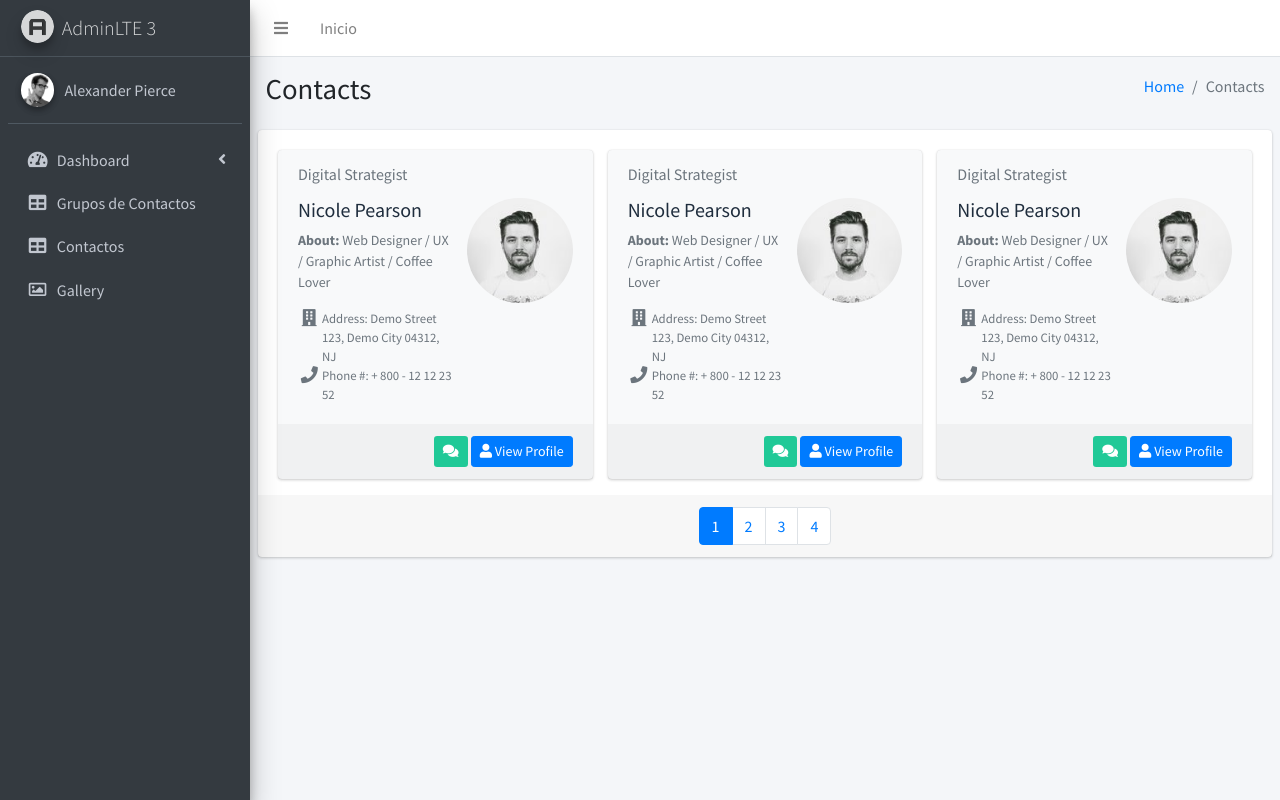
After one commit to mxcat1/AgendaWebDjango, a Django app: page /miscontactos/ in a window 1280 px wide. The commit adds this page. Run offline with Django 3.2, Linux system fonts and the light colour scheme; some libraries are stand-ins or nearby versions.

Commit message:
agregegando nueva pagina de contactos vista y ruta

```diff
--- /dev/null
+++ b/AgendaAPP/static/css/style.css
@@ -0,0 +1,7 @@
+.login-page {
+    background-image: url(../img/bglogin.jpg) !important;
+    background-size: cover;
+}
+.login-logo a{
+    color: #fff !important;
+}
--- a/AgendaAPP/templates/base/base.html
+++ b/AgendaAPP/templates/base/base.html
@@ -20,6 +20,8 @@
     <link rel="stylesheet" href="{% static 'css/toastr.min.css' %}">
     <!-- Theme style -->
     <link rel="stylesheet" href="{% static 'css/adminlte.min.css' %}">
+    <!-- My Style -->
+    <link rel="stylesheet" href="{% static 'css/style.css' %}">
     <!-- Google Font: Source Sans Pro -->
     <link href="https://fonts.googleapis.com/css?family=Source+Sans+Pro:300,400,400i,700" rel="stylesheet">
 </head>
--- a/AgendaAPP/templates/base/menuvertical.html
+++ b/AgendaAPP/templates/base/menuvertical.html
@@ -57,10 +57,17 @@
                 </li>
                 <li class="nav-item">
                     <a href="../calendar.html" class="nav-link">
-              <i class="nav-icon far fa-calendar-alt"></i>
+                        <i class="nav-icon fas fa-table"></i>
                         <p>
-                Calendar
-                <span class="badge badge-info right">2</span>
+                            Grupos de Contactos
+                        </p>
+                    </a>
+                </li>
+                <li class="nav-item">
+                    <a href="../calendar.html" class="nav-link">
+                        <i class="nav-icon fas fa-table"></i>
+                        <p>
+                            Contactos
                         </p>
                     </a>
                 </li>
--- /dev/null
+++ b/AgendaAPP/templates/pages/contactos.html
@@ -0,0 +1,172 @@
+{% extends 'base/base.html' %}
+{% load static %}
+
+{% block menu %}
+    {% include 'base/menuhorinzontal.html' %}
+    {% include 'base/menuvertical.html' %}
+
+{% endblock %}
+
+{% block body %}
+    <div class="content-wrapper">
+        <!-- Content Header (Page header) -->
+        <section class="content-header">
+            <div class="container-fluid">
+                <div class="row mb-2">
+                    <div class="col-sm-6">
+                        <h1>Contacts</h1>
+                    </div>
+                    <div class="col-sm-6">
+                        <ol class="breadcrumb float-sm-right">
+                            <li class="breadcrumb-item"><a href="#">Home</a></li>
+                            <li class="breadcrumb-item active">Contacts</li>
+                        </ol>
+                    </div>
+                </div>
+            </div><!-- /.container-fluid -->
+        </section>
+        <!-- Main content -->
+        <section class="content">
+
+            <!-- Default box -->
+            <div class="card card-solid">
+                <div class="card-body pb-0">
+                    <div class="row d-flex align-items-stretch">
+                        <div class="col-12 col-sm-6 col-md-4 d-flex align-items-stretch">
+                            <div class="card bg-light">
+                                <div class="card-header text-muted border-bottom-0">
+                                    Digital Strategist
+                                </div>
+                                <div class="card-body pt-0">
+                                    <div class="row">
+                                        <div class="col-7">
+                                            <h2 class="lead"><b>Nicole Pearson</b></h2>
+                                            <p class="text-muted text-sm"><b>About: </b> Web Designer / UX / Graphic
+                                                Artist / Coffee Lover </p>
+                                            <ul class="ml-4 mb-0 fa-ul text-muted">
+                                                <li class="small"><span class="fa-li"><i
+                                                        class="fas fa-lg fa-building"></i></span> Address: Demo Street
+                                                    123, Demo City 04312, NJ
+                                                </li>
+                                                <li class="small"><span class="fa-li"><i class="fas fa-lg fa-phone"></i></span>
+                                                    Phone #: + 800 - 12 12 23 52
+                                                </li>
+                                            </ul>
+                                        </div>
+                                        <div class="col-5 text-center">
+                                            <img src="{% static 'img/user1-128x128.jpg' %}" alt=""
+                                                 class="img-circle img-fluid">
+                                        </div>
+                                    </div>
+                                </div>
+                                <div class="card-footer">
+                                    <div class="text-right">
+                                        <a href="#" class="btn btn-sm bg-teal">
+                                            <i class="fas fa-comments"></i>
+                                        </a>
+                                        <a href="#" class="btn btn-sm btn-primary">
+                                            <i class="fas fa-user"></i> View Profile
+                                        </a>
+                                    </div>
+                                </div>
+                            </div>
+                        </div>
+                        <div class="col-12 col-sm-6 col-md-4 d-flex align-items-stretch">
+                            <div class="card bg-light">
+                                <div class="card-header text-muted border-bottom-0">
+                                    Digital Strategist
+                                </div>
+                                <div class="card-body pt-0">
+                                    <div class="row">
+                                        <div class="col-7">
+                                            <h2 class="lead"><b>Nicole Pearson</b></h2>
+                                            <p class="text-muted text-sm"><b>About: </b> Web Designer / UX / Graphic
+                                                Artist / Coffee Lover </p>
+                                            <ul class="ml-4 mb-0 fa-ul text-muted">
+                                                <li class="small"><span class="fa-li"><i
+                                                        class="fas fa-lg fa-building"></i></span> Address: Demo Street
+                                                    123, Demo City 04312, NJ
+                                                </li>
+                                                <li class="small"><span class="fa-li"><i class="fas fa-lg fa-phone"></i></span>
+                                                    Phone #: + 800 - 12 12 23 52
+                                                </li>
+                                            </ul>
+                                        </div>
+                                        <div class="col-5 text-center">
+                                            <img src="{% static 'img/user1-128x128.jpg' %}" alt=""
+                                                 class="img-circle img-fluid">
+                                        </div>
+                                    </div>
+                                </div>
+                                <div class="card-footer">
+                                    <div class="text-right">
+                                        <a href="#" class="btn btn-sm bg-teal">
+                                            <i class="fas fa-comments"></i>
+                                        </a>
+                                        <a href="#" class="btn btn-sm btn-primary">
+                                            <i class="fas fa-user"></i> View Profile
+                                        </a>
+                                    </div>
+                                </div>
+                            </div>
+                        </div>
+                        <div class="col-12 col-sm-6 col-md-4 d-flex align-items-stretch">
+                            <div class="card bg-light">
+                                <div class="card-header text-muted border-bottom-0">
+                                    Digital Strategist
+                                </div>
+                                <div class="card-body pt-0">
+                                    <div class="row">
+                                        <div class="col-7">
+                                            <h2 class="lead"><b>Nicole Pearson</b></h2>
+                                            <p class="text-muted text-sm"><b>About: </b> Web Designer / UX / Graphic
+                                                Artist / Coffee Lover </p>
+                                            <ul class="ml-4 mb-0 fa-ul text-muted">
+                                                <li class="small"><span class="fa-li"><i
+                                                        class="fas fa-lg fa-building"></i></span> Address: Demo Street
+                                                    123, Demo City 04312, NJ
+                                                </li>
+                                                <li class="small"><span class="fa-li"><i class="fas fa-lg fa-phone"></i></span>
+                                                    Phone #: + 800 - 12 12 23 52
+                                                </li>
+                                            </ul>
+                                        </div>
+                                        <div class="col-5 text-center">
+                                            <img src="{% static 'img/user1-128x128.jpg' %}" alt=""
+                                                 class="img-circle img-fluid">
+                                        </div>
+                                    </div>
+                                </div>
+                                <div class="card-footer">
+                                    <div class="text-right">
+                                        <a href="#" class="btn btn-sm bg-teal">
+                                            <i class="fas fa-comments"></i>
+                                        </a>
+                                        <a href="#" class="btn btn-sm btn-primary">
+                                            <i class="fas fa-user"></i> View Profile
+                                        </a>
+                                    </div>
+                                </div>
+                            </div>
+                        </div>
+                    </div>
+                </div>
+                <!-- /.card-body -->
+                <div class="card-footer">
+                    <nav aria-label="Contacts Page Navigation">
+                        <ul class="pagination justify-content-center m-0">
+                            <li class="page-item active"><a class="page-link" href="#">1</a></li>
+                            <li class="page-item"><a class="page-link" href="#">2</a></li>
+                            <li class="page-item"><a class="page-link" href="#">3</a></li>
+                            <li class="page-item"><a class="page-link" href="#">4</a></li>
+                        </ul>
+                    </nav>
+                </div>
+                <!-- /.card-footer -->
+            </div>
+            <!-- /.card -->
+
+        </section>
+        <!-- /.content -->
+    </div>
+{% endblock %}
--- a/AgendaAPP/views.py
+++ b/AgendaAPP/views.py
@@ -8,3 +8,7 @@ def login(request):
 
 def perfil(request):
     return render(request, 'pages/perfil.html', {'titlepage': 'Mi Perfil', 'tipopagina': 'sidebar-mini'})
+
+
+def contactos(request):
+    return render(request, 'pages/contactos.html', {'titlepage': 'Mis Contactos', 'tipopagina': 'sidebar-mini'})
--- a/AgendaWebDjango/urls.py
+++ b/AgendaWebDjango/urls.py
@@ -23,4 +23,5 @@ urlpatterns = [
     path('', AgendaAPPVistas.login, name='Login'),
     path('login/', AgendaAPPVistas.login, name='Login'),
     path('usuarioperfil/', AgendaAPPVistas.perfil, name='Mi Perfil'),
+    path('miscontactos/', AgendaAPPVistas.contactos, name='Mis Contactos'),
 ]
```
Also changed, not shown: AgendaAPP/static/img/bglogin.jpg (added), AgendaAPP/static/img/user1-128x128.jpg (added). Lines whose indentation alone changed are shown as unchanged.
